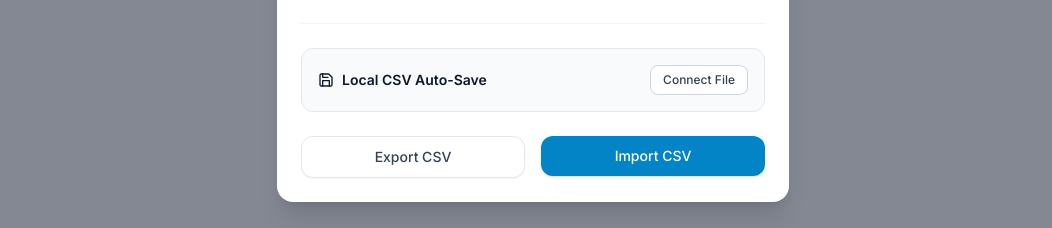
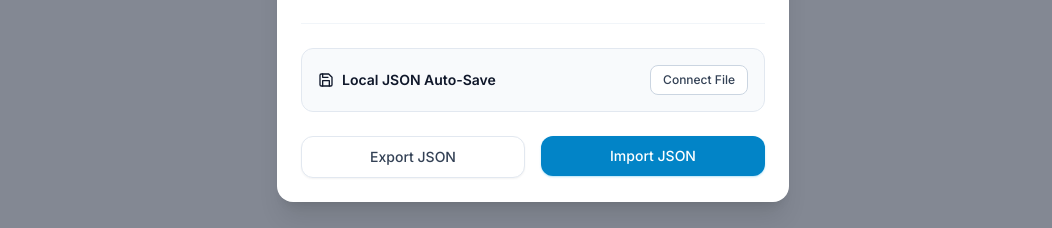
Before and after one commit to aliseyfi75/Lumina, a React (Vite) app: page / in a window 1280 px wide. Both pictures are taken after a click on the button "Manage Data". Shown: the part 460-688 px from the top of the page, without its empty margins (107-1159 px from the left). Built offline with nearby package versions, Linux system fonts and the light colour scheme; a web font is replaced by a local one.

Commit message:
Bugfix: Migrate data storage from CSV and separate local storage to a unified JSON file for cards, study history, and longest streak.
Fixed #29

```diff
--- a/App.tsx
+++ b/App.tsx
@@ -14,8 +14,6 @@ import { useWindowSize } from 'react-use';
 
 const LOCAL_STORAGE_KEY = 'lumina_cards_v1';
 const CLOUD_CONFIG_KEY = 'lumina_cloud_config';
-const STUDY_HISTORY_KEY = 'lumina_study_history_v1';
-const LONGEST_STREAK_KEY = 'lumina_longest_streak_v1';
 
 const App: React.FC = () => {
   const [view, setView] = useState<ViewState>('dictionary');
@@ -92,15 +90,21 @@ const App: React.FC = () => {
         }
       }
 
-      // Step B: Load Default JSON/CSV if Local is empty
+      // Step B: Load Default JSON if Local is empty
       if (initialCards.length === 0) {
         try {
-          const response = await fetch('./database/cards.csv');
+          const response = await fetch('./database/data.json');
           if (response.ok) {
             const text = await response.text();
             const defaultData = parseFileContent(text);
             if (defaultData.cards.length > 0) {
               initialCards = defaultData.cards;
+            }
+            if (Object.keys(studyHistory).length === 0 && defaultData.studyHistory) {
+              setStudyHistory(defaultData.studyHistory);
+            }
+            if (longestStreak === 0 && defaultData.longestStreak) {
+              setLongestStreak(defaultData.longestStreak);
             }
           }
         } catch (e) {
@@ -166,20 +170,7 @@ const App: React.FC = () => {
         initializeTracking();
       }
 
-      // Step D: Load Study History & Streak
-      const savedHistory = localStorage.getItem(STUDY_HISTORY_KEY);
-      if (savedHistory) {
-        try {
-          const parsed = JSON.parse(savedHistory);
-          setStudyHistory(parsed);
-        } catch (e) {
-          console.error("Failed to parse study history", e);
-        }
-      }
-      const savedLongestStreak = localStorage.getItem(LONGEST_STREAK_KEY);
-      if (savedLongestStreak) {
-        setLongestStreak(parseInt(savedLongestStreak, 10) || 0);
-      }
+
     };
 
     initData();
@@ -191,13 +182,7 @@ const App: React.FC = () => {
     localStorage.setItem(LOCAL_STORAGE_KEY, JSON.stringify(cards));
   }, [cards]);
 
-  useEffect(() => {
-    localStorage.setItem(STUDY_HISTORY_KEY, JSON.stringify(studyHistory));
-  }, [studyHistory]);
 
-  useEffect(() => {
-    localStorage.setItem(LONGEST_STREAK_KEY, longestStreak.toString());
-  }, [longestStreak]);
 
   // 3. Auto-Save to Local File
   useEffect(() => {
@@ -231,7 +216,7 @@ const App: React.FC = () => {
       }
     }, 2000); // 2s debounce for cloud to save API calls
     return () => clearTimeout(timeoutId);
-  }, [cards, cloudConfig]);
+  }, [cards, studyHistory, longestStreak, cloudConfig]);
 
 
   // --- File Handlers ---
--- a/components/DataManagerModal.tsx
+++ b/components/DataManagerModal.tsx
@@ -237,7 +237,7 @@ export const DataManagerModal: React.FC<DataManagerModalProps> = ({
                 <div className="flex-1">
                   <h3 className="text-sm font-semibold text-slate-900 flex items-center gap-2">
                     <Save className="h-4 w-4" />
-                    {isFileConnected ? 'Local CSV Connected' : 'Local CSV Auto-Save'}
+                    {isFileConnected ? 'Local JSON Connected' : 'Local JSON Auto-Save'}
                   </h3>
                   {isFileConnected && (
                     <p className="text-xs text-green-700 mt-1 truncate max-w-[200px]" title={connectedFileName}>
@@ -278,7 +278,7 @@ export const DataManagerModal: React.FC<DataManagerModalProps> = ({
               disabled={cardCount === 0}
               className="py-2.5 bg-white border border-slate-200 text-slate-700 text-sm font-medium rounded-xl hover:bg-slate-50 hover:text-brand-600 hover:border-brand-200 transition-colors shadow-sm disabled:opacity-50"
             >
-              Export CSV
+              Export JSON
             </button>
 
             <div className="relative">
@@ -286,12 +286,12 @@ export const DataManagerModal: React.FC<DataManagerModalProps> = ({
                 onClick={() => fileInputRef.current?.click()}
                 className="w-full py-2.5 bg-brand-600 text-white text-sm font-medium rounded-xl hover:bg-brand-700 transition-colors shadow-sm shadow-brand-500/30"
               >
-                Import CSV
+                Import JSON
               </button>
               <input
                 type="file"
                 ref={fileInputRef}
-                accept=".csv"
+                accept=".json,.csv"
                 className="hidden"
                 onChange={handleFileChange}
               />
--- /dev/null
+++ b/database/data.json
@@ -0,0 +1,17 @@
+{
+    "cards": [
+        {
+            "id": "welcome-card",
+            "word": "Welcome",
+            "phonetic": "/ˈwelkəm/",
+            "mainDefinition": "The greeting given to a new arrival.",
+            "example": "Welcome to Lumina! This is your first card.",
+            "partOfSpeech": "noun",
+            "status": "New",
+            "lastReviewed": 0,
+            "createdAt": 1715421200000
+        }
+    ],
+    "studyHistory": {},
+    "longestStreak": 0
+}
```
Also changed, not shown: lumina-extension/background.js (+9 -1 lines), database/cards.csv (deleted).
